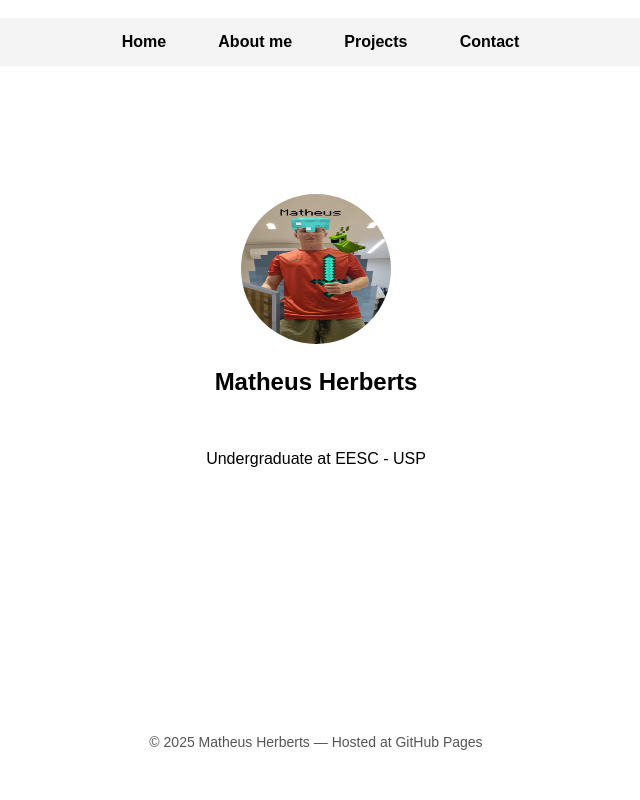
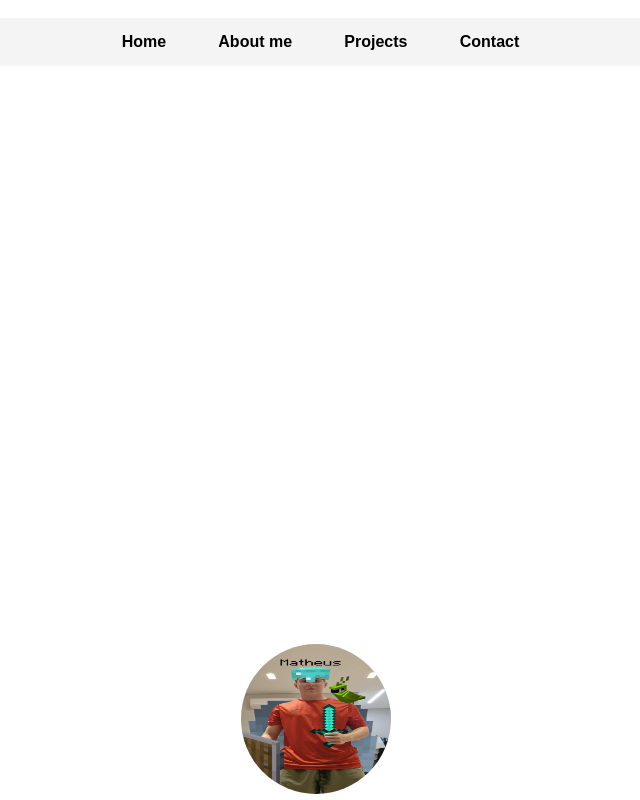
Before and after one commit to Herbertsmatheus05/Personal_Website, a plain HTML site: page index.html in a window 1280 px wide. Shown: the top 800 px of the page, without its empty margins (324-964 px from the left). Drawn offline with Linux system fonts and the light colour scheme.

Commit message:
Update style.css

```diff
--- a/style.css
+++ b/style.css
@@ -43,7 +43,7 @@ section {
   width: 150px;
   height: 150px;
   border-radius: 50%;
-  margin-top: 50px;
+  margin-top: 500px;
 }
 
 /* ======= ESTILOS DA PÁGINA SOBRE (sobre.html) ======= */
```
